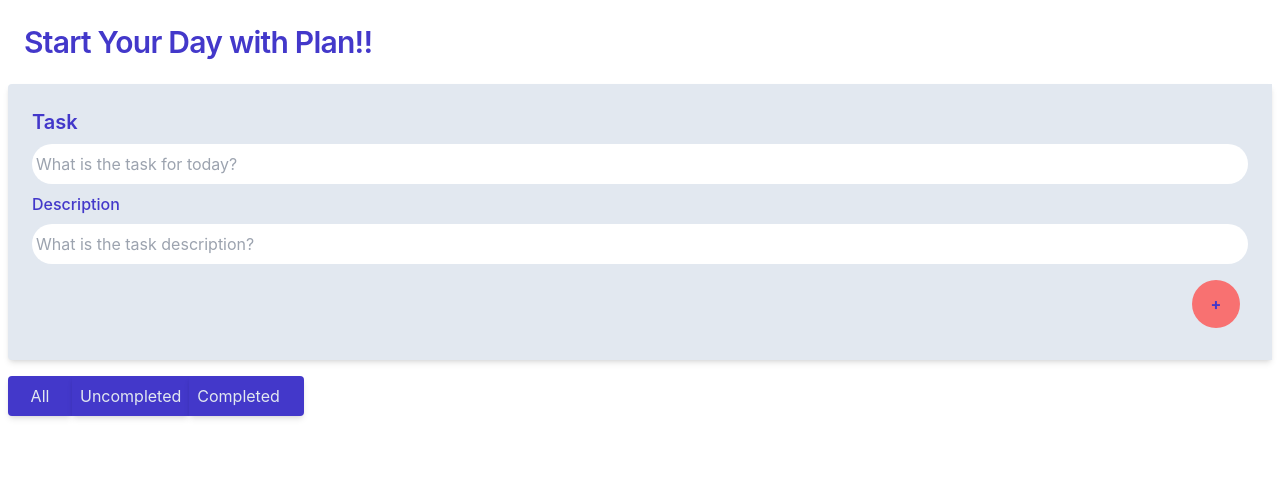
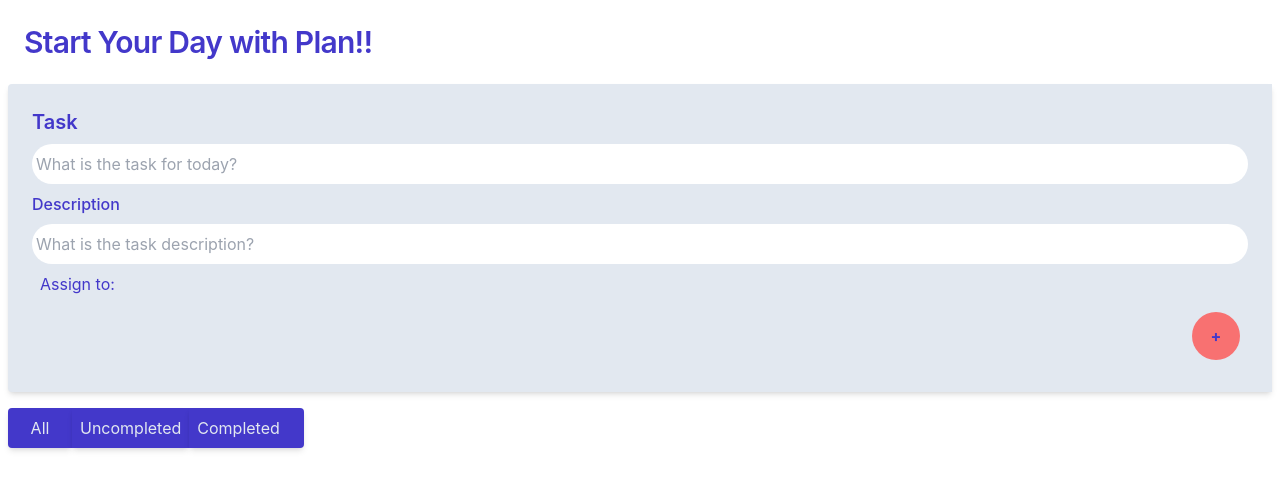
Before and after one commit to TheCodePeople/react-todo-starting-point, a React (Create React App) app: page / in a window 1280 px wide. Shown: the top 490 px of the page. Built offline with nearby package versions, Linux system fonts and the light colour scheme.

Commit message:
add new stuff

```diff
--- a/src/App.js
+++ b/src/App.js
@@ -1,6 +1,6 @@
 import "./App.css";
 import TodoList from "./components/TodoList";
-
+// import DropdownMenu from "./components/DropdownMenu";
 function App() {
   return (
     <div className="App">
--- /dev/null
+++ b/src/assignTo.js
@@ -0,0 +1,7 @@
+const assignTo = [
+  { value: "Hamza", label: "Hamza" },
+  { value: "Umabass", label: "Umabass" },
+  { value: "Jasimia", label: "Jasimia" },
+  { value: "Stopha", label: "Stopha" },
+];
+export default assignTo;
--- /dev/null
+++ b/src/components/DropdownMenu.js
@@ -0,0 +1,35 @@
+import assignTo from "../assignTo";
+function DropdownMenu({
+  isOpen,
+  selectedOption,
+  toggleDropdown,
+  handleOptionClick,
+}) {
+  const options = assignTo;
+
+  return (
+    <div className="ml-2 ">
+      <button onClick={toggleDropdown}>
+        {selectedOption ? selectedOption.label : "Assign to:"}
+      </button>
+
+      {isOpen && (
+        <div className="absolute bg-veryLight">
+          <ul className="flex flex-col items-start">
+            {options.map((option) => (
+              <li
+                className="flex shadow-2xl bg-whatever pl-2 w-20 text-violet underline"
+                key={option.value}
+                onClick={() => handleOptionClick(option)}
+              >
+                {option.label}
+              </li>
+            ))}
+          </ul>
+        </div>
+      )}
+    </div>
+  );
+}
+
+export default DropdownMenu;
--- a/src/components/TodoItem.js
+++ b/src/components/TodoItem.js
@@ -62,10 +62,13 @@ function TodoItem({ todo, handleDelete, Edit, handleToggle, toggleAnimation }) {
           </div>
         </div>
       ) : (
-        <div className="ml-4 flex flex-col items-start w-full justify-center">
+        <div className="ml-4 flex flex-col items-start w-full justify-center gap-2">
           <div onClick={toggleAnimation}>{isChecked && <Animation />}</div>
-          <h3 className="text-rose font-4xl">{todo.title}</h3>
+          <h3 className="text-rose font-6xl">{todo.title}</h3>
           <p className="text-grey">{todo.details}</p>
+          <p className="text-xs text-lightgrey italic">
+            Assigned to: {todo.assignedto.label}
+          </p>
           <input
             className="self-end mr-6 mb-4  w-6 h-6 border border-violet-300 rounded-md checked:bg-violet checked:border-transparent focus:outline-none focus:border-violet focus:ring-2 focus:ring-violet relative"
             type="checkbox"
--- a/src/components/TodoList.js
+++ b/src/components/TodoList.js
@@ -3,6 +3,7 @@ import uuid4 from "uuid4";
 import TodoItem from "./TodoItem";
 import ListTabs from "./ListTabs";
 import Animation from "./Animation";
+import DropdownMenu from "./DropdownMenu";
 /////////////////////////////////////////////////////////////////////
 function TodoList() {
   const [todoList, setTodoList] = useState([]);
@@ -10,8 +11,20 @@ function TodoList() {
   const [decription, setDecription] = useState("");
   const [showCompleted, setShowCompleted] = useState(false);
   const [showAnimation, setShowAnimation] = useState(false);
+  // const [assignedfor, setAssignedfor] = useState(null);
   let isChecked = null;
+  const [selectedOption, setSelectedOption] = useState(null);
+  const [isOpen, setIsOpen] = useState(false);
+
   //////////////////////////////////////////////////////////////////////////
+  const toggleDropdown = () => {
+    setIsOpen(!isOpen);
+  };
+
+  const handleOptionClick = (option) => {
+    setSelectedOption(option);
+    setIsOpen(false);
+  };
   const toggleAnimation = () => {
     setShowAnimation(!showAnimation);
   };
@@ -31,6 +44,7 @@ function TodoList() {
     }
   }, []);
   const handelClick = (e) => {
+    setSelectedOption(null);
     if (newTodo.trim() === "") {
       return;
     }
@@ -39,6 +53,7 @@ function TodoList() {
       title: newTodo,
       details: decription,
       isComplete: false,
+      assignedto: selectedOption,
     };
     setTodoList((oldTodoList) => {
       const newArray = [...oldTodoList, newTodoObj];
@@ -75,7 +90,7 @@ function TodoList() {
   const handleShowAll = () => {
     setShowCompleted(null);
   };
-
+  console.log(todoList);
   const filteredTodos =
     showCompleted === false
       ? todoList.filter((todo) => !todo.isComplete)
@@ -115,6 +130,12 @@ function TodoList() {
           onChange={handelDescription}
           value={decription}
         />
+        <DropdownMenu
+          isOpen={isOpen}
+          selectedOption={selectedOption}
+          toggleDropdown={toggleDropdown}
+          handleOptionClick={handleOptionClick}
+        />
         <button
           className="bg-rose rounded-full h-12 w-12 self-end m-2 text-l font-bold text-center hover:scale-110 hover:transition-all	duration-500"
           onClick={handelClick}
--- a/tailwind.config.js
+++ b/tailwind.config.js
@@ -6,10 +6,12 @@ module.exports = {
       violet: "#4338ca",
       rose: "#f87171",
       grey: "#1e293b",
+      lightgrey: "#475569",
       darkwhite: "#e2e8f0",
       lightwhite: "#f1f5f9",
       veryLight: "rgb(226 232 240)",
       white: "rgb(255 255 255)",
+      whatever: "#f1f5f9",
     },
     fontFamily: {
       sans: ["Graphik", "sans-serif"],
```
